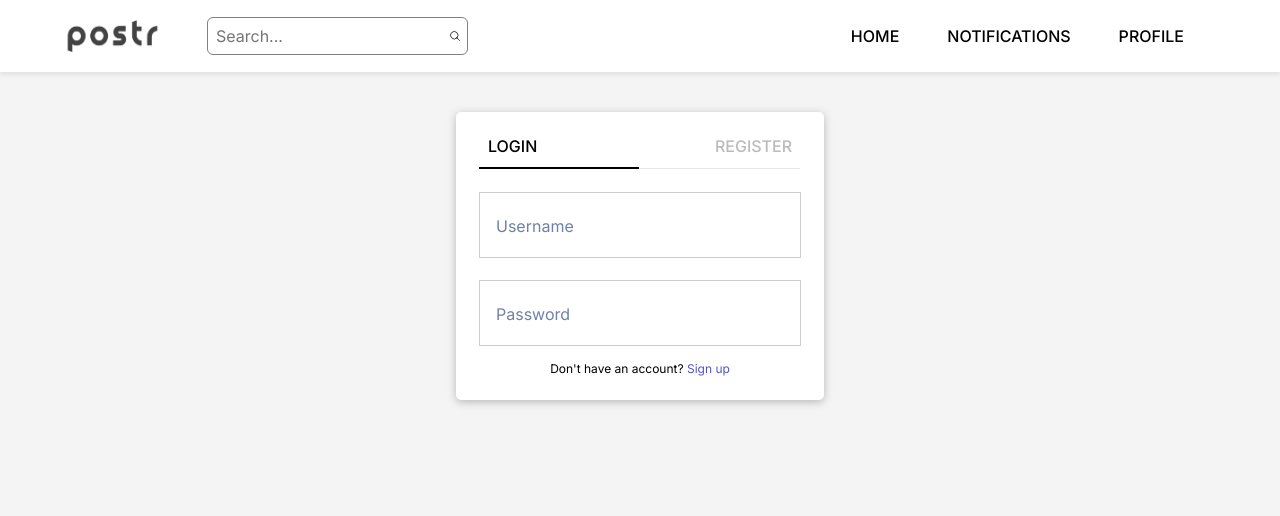
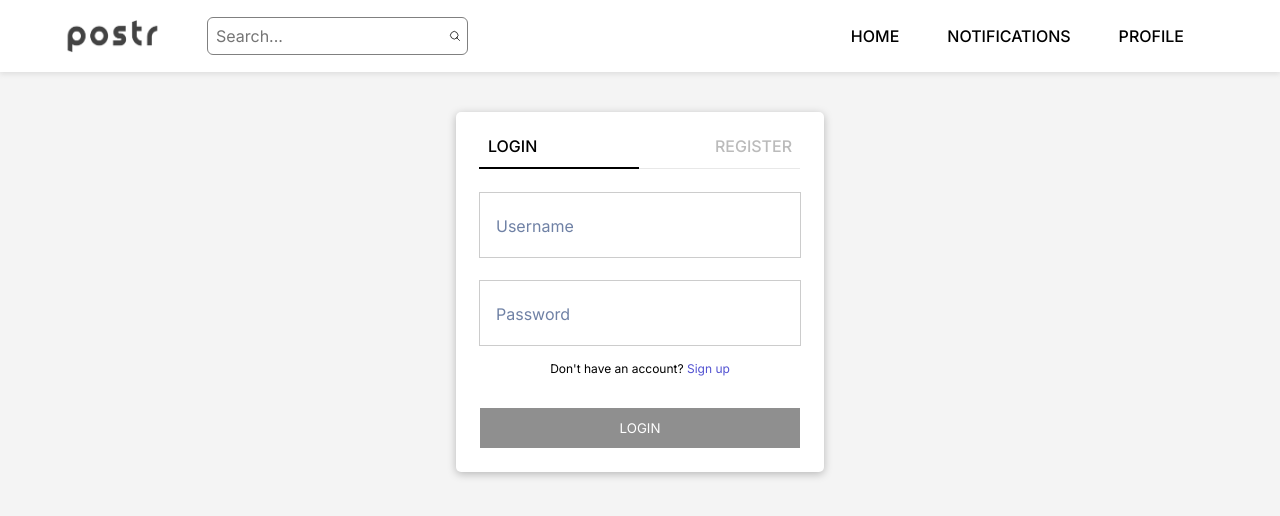
Before and after one commit to danielyuenhx/postr-frontend, a React (Create React App) app: page / in a window 1280 px wide. Shown: the top 516 px of the page. Built offline with nearby package versions, Linux system fonts and the light colour scheme.

Commit message:
tweaked login layout and renamed toggle button files

```diff
--- a/src/components/Login/Login.module.css
+++ b/src/components/Login/Login.module.css
@@ -14,6 +14,7 @@
     font-size: 0.75rem;
     text-align: center;
     margin: auto;
+    margin-bottom: 1rem;
 }
 
 .signup span {
--- a/src/components/Login/Login.tsx
+++ b/src/components/Login/Login.tsx
@@ -1,12 +1,16 @@
 import React, { useState } from 'react';
 
-import LoginButtons from './LoginButtons';
+import ToggleButtons from './ToggleButtons';
 import LoginInput from './LoginInput';
+import LoginButton from './LoginButton';
 
 import styles from './Login.module.css';
 
 const Login = () => {
 	const [toggle, setToggle] = useState(true);
+    const [username, setUsername] = useState('');
+    const [password, setPassword] = useState('');
+    const [isValid, setIsValid] = useState(false);
 
 	const submitHandler = (event: React.FormEvent) => {
 		event.preventDefault();
@@ -19,7 +23,7 @@ const Login = () => {
 	return (
 		<div className={styles.card}>
 			<form onSubmit={submitHandler}>
-				<LoginButtons toggle={toggle} toggleHandler={toggleHandler} />
+				<ToggleButtons toggle={toggle} toggleHandler={toggleHandler} />
 				<LoginInput label="Username" type="text" />
 				<LoginInput label="Password" type="password" />
 				{!toggle && (
@@ -33,6 +37,7 @@ const Login = () => {
 						</span>
 					</p>
 				)}
+                <LoginButton label={toggle ? "Login" : "Register"} />
 			</form>
 		</div>
 	);
--- /dev/null
+++ b/src/components/Login/LoginButton.module.css
@@ -0,0 +1,17 @@
+.button {
+    color: white;
+    padding: 0.75rem 1rem;
+    width: 100%;
+    border:none;
+    text-transform: uppercase;
+    margin-top: 1rem;
+}
+
+.enabled {
+    background-color: rgb(41, 41, 41);
+    cursor: pointer;
+}
+
+.disabled {
+    background-color: rgb(143, 143, 143);
+}
--- /dev/null
+++ b/src/components/Login/LoginButton.tsx
@@ -0,0 +1,13 @@
+import React from 'react'
+
+import styles from './LoginButton.module.css'
+
+type Props = { label: string }
+
+const LoginButton = (props: Props) => {
+    return (
+        <button type="submit" className={`${styles.button} ${styles.disabled}`}>{props.label}</button>
+    )
+}
+
+export default LoginButton;
--- a/src/components/Login/LoginButtons.tsx
+++ b/src/components/Login/ToggleButtons.tsx
@@ -1,10 +1,10 @@
 import React from 'react';
 
-import styles from './LoginButtons.module.css'
+import styles from './ToggleButtons.module.css'
 
 type Props = { toggle: boolean, toggleHandler: (status: boolean) => void}
 
-const LoginButtons = (props: Props) => {
+const ToggleButtons = (props: Props) => {
     const { toggle, toggleHandler } = props;
 
 	return (
@@ -34,4 +34,4 @@ const LoginButtons = (props: Props) => {
 	);
 };
 
-export default LoginButtons;
+export default ToggleButtons;
```
Also changed, not shown: src/components/Login/ToggleButtons.module.css (renamed from src/components/Login/LoginButtons.module.css).
